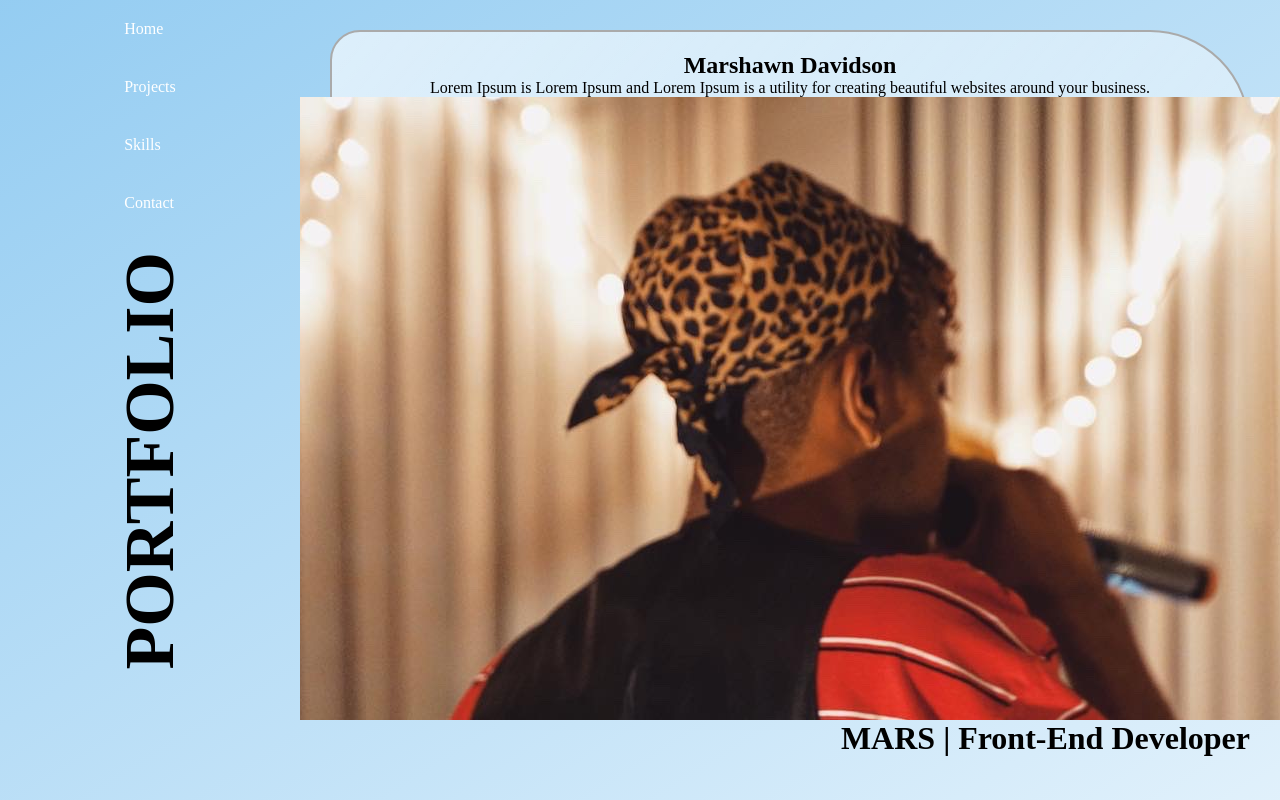
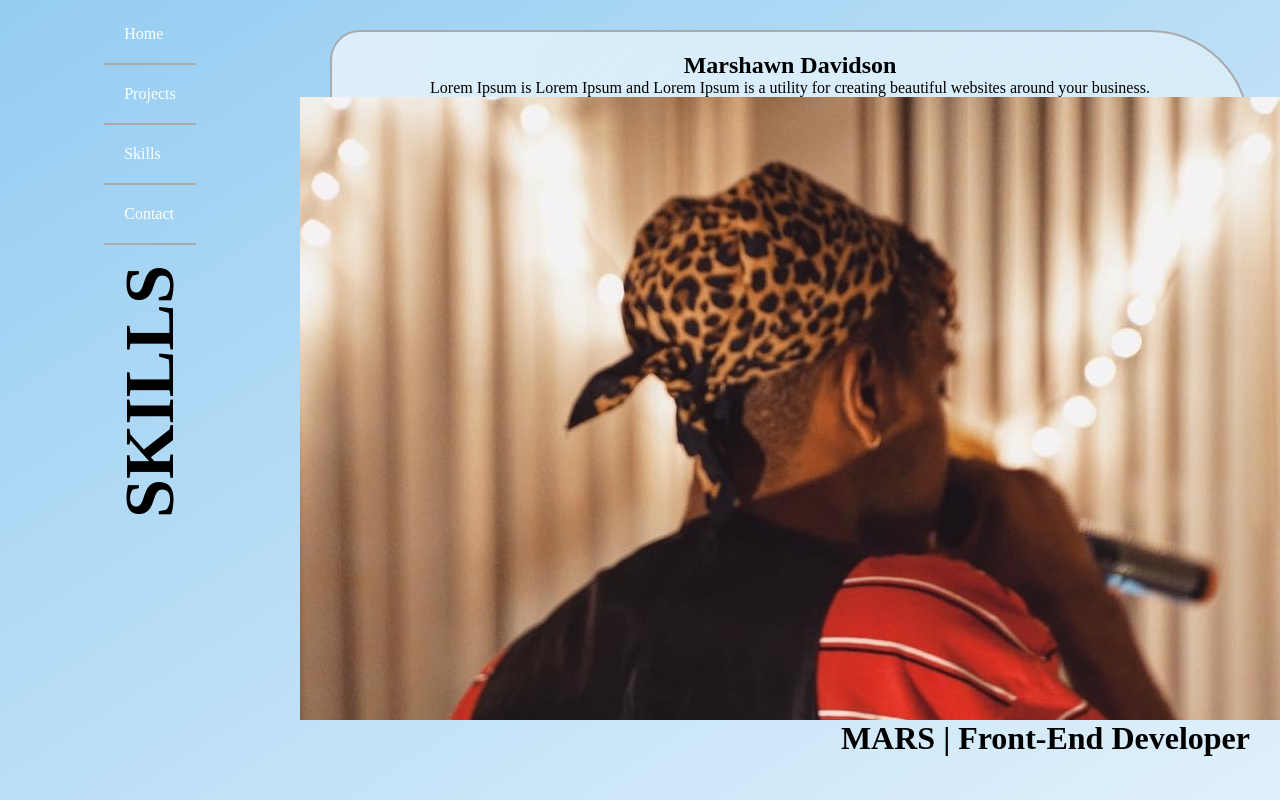
Before and after one commit to off2mxrs/firstPortfolio, a React (Create React App) app: page /skills in a window 1280 px wide. Built offline with nearby package versions, Linux system fonts and the light colour scheme; a web font is replaced by a local one.

Commit message:
sidebar titles correspond with pages

```diff
--- a/src/components/Sidebar.jsx
+++ b/src/components/Sidebar.jsx
@@ -29,10 +29,7 @@ function Sidebar(props) {
           <li className="sidebar-card"><Link to ="/skills">Skills</Link></li>
           <li className="sidebar-card"><Link to ="/contact">Contact</Link></li>
          </ul>
-        <h3 className='vertical'>
-         PORTFOLIO
 
-        </h3>
         </aside>
 
       </div>
--- a/src/pages/Contact.jsx
+++ b/src/pages/Contact.jsx
@@ -4,7 +4,12 @@ import "../styles/main.scss"
 function Contact() {
     return (
         <div className="main-page">
-            <Sidebar />
+             <div className="side">
+                <Sidebar />
+                <h3 className='vertical'>
+                    CONTACT
+                </h3>
+            </div>
             <main className="category-info">
                 <div className="category-detail">
                     <h2> ADD CONTACT FORM and SOCIAL MEDIA LINKS </h2>
--- a/src/pages/Home.jsx
+++ b/src/pages/Home.jsx
@@ -3,7 +3,12 @@ import Sidebar from "../components/Sidebar";
 function Home() {
     return (
         <div className="main-page">
-            <Sidebar />
+            <div className="side">
+             <Sidebar />
+             <h3 className='vertical'>
+                PORTFOLIO
+             </h3>
+            </div>
             <main className="category-info">
                 <div className="home-background">
                     <br />
--- a/src/pages/Portfolio.jsx
+++ b/src/pages/Portfolio.jsx
@@ -27,10 +27,12 @@ class Portfolio extends React.Component {
 
     return (
       <div className="main-page">
-           <Sidebar
-           categoryNames={categoryNames}
-           updateCategoryIdx={this.updateCategoryIdx}
-           />
+            <div className="side">
+             <Sidebar />
+             <h3 className='vertical'>
+                PROJECTS
+             </h3>
+            </div>
 
 
           <main className="category-info">
--- a/src/pages/Skills.jsx
+++ b/src/pages/Skills.jsx
@@ -4,7 +4,12 @@ import "../styles/portfolio.scss"
 function Skills() {
     return (
         <div className="main-page">
-            <Sidebar />
+             <div className="side">
+                <Sidebar />
+                <h3 className='vertical'>
+                    SKILLS
+                </h3>
+            </div>
             <main className="category-info">
                 <div className="category-detail">
                     <h2>Marshawn Davidson</h2>
--- a/src/styles/portfolio.scss
+++ b/src/styles/portfolio.scss
@@ -73,21 +73,29 @@
     width: 240px;
     min-width: 300px;
     display: flex;
-    // justify-content: column;
+    justify-content: center;
     align-items: center;
     flex-direction: column;
-    // border: 2px solid #aaa;
+    text-align: center;
+   padding-top: 5px;
   }
 
   .sidebar-card {
     display: flex;
     padding: 20px;
-    // border-bottom: 2px solid #aaa;
+    border-bottom: 2px solid #aaa;
     cursor: pointer;
+    text-align: center;
   }
 
   .sidebar-card:hover {
     background: #efefef;
+  }
+
+  .side {
+    display: flex;
+    align-items: center;
+    flex-direction: column;
   }
 
   .vertical {
```
